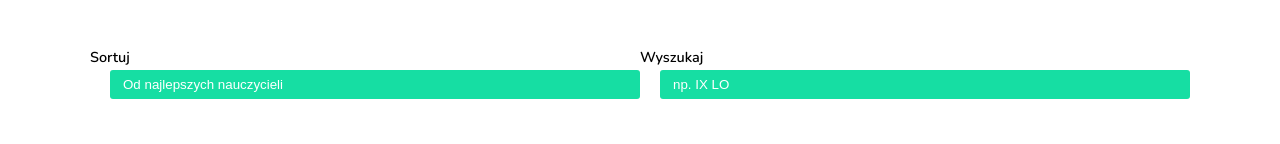
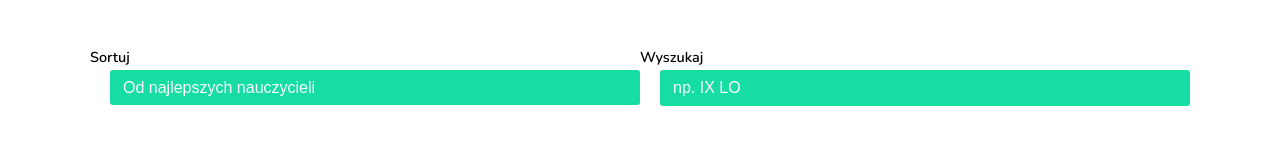
Before and after one commit to Ilnicki010/justFindSchool, a Vue app: page / in a window 1280 px wide. Shown: the part 938-1082 px from the top of the page. Built offline with nearby package versions, Linux system fonts and the light colour scheme; no server answers; some icons are missing.

Commit message:
serach and scroll prevent on add modal

```diff
--- a/package.json
+++ b/package.json
@@ -20,6 +20,7 @@
     "vue-content-loader": "^0.2.2",
     "vue-keep-alive-global": "^0.1.1",
     "vue-knob-control": "^1.6.0",
+    "vue-lazyload": "^1.3.2",
     "vue-recaptcha": "^1.2.0",
     "vue-recaptcha-v3": "^1.5.0",
     "vue-router": "^3.0.3"
--- a/src/App.vue
+++ b/src/App.vue
@@ -62,11 +62,16 @@ label {
   padding: 3px 0;
   font-size: 0.9rem;
 }
+input,
+textarea {
+  font-size: 16px;
+}
 select {
   -moz-appearance: none;
   -webkit-appearance: none;
   appearance: none;
   -webkit-appearance: none;
+  font-size: 16px;
 }
 input[type="range"] {
   -webkit-appearance: none;
--- a/src/components/schoolItem.vue
+++ b/src/components/schoolItem.vue
@@ -22,7 +22,7 @@
     </content-loader>-->
     <div v-if="loaded" class="schoolItemWrapper">
       <div class="main-part">
-        <div class="image" :style="{ backgroundImage: 'url(' + school.images[0] + ')' }"></div>
+        <div class="image" v-lazy:background-image="school.images[0]"></div>
         <div class="content">
           <h4>{{school.name}}</h4>
           <p>{{school.adress}} {{school.city}}</p>
--- a/src/components/schoolList.vue
+++ b/src/components/schoolList.vue
@@ -53,6 +53,14 @@ export default {
   },
   computed: {
     orderedSchools() {
+      if (this.searchInput.length >= 2) {
+        return this.allSchools.filter(item => {
+          return this.searchInput
+            .toLowerCase()
+            .split(" ")
+            .every(v => item.name.toLowerCase().includes(v));
+        });
+      }
       return _.orderBy(this.allSchools, `ratesAvg.${this.sort}`, "desc");
     }
   },
@@ -71,7 +79,7 @@ export default {
     display: flex;
     align-items: center;
     width: 100%;
-    padding: 0 20px 35px;
+    padding: 0 13px 35px;
     flex-direction: column;
     div {
       width: 100%;
@@ -86,7 +94,7 @@ export default {
       flex: 3;
       background: #16dea3;
       color: #fff;
-      padding: 7px 7px 7px 13px;
+      padding: 9px 9px 9px 13px;
       border-radius: 3px;
       outline: none;
       border: 0;
--- a/src/main.js
+++ b/src/main.js
@@ -1,6 +1,10 @@
 import Vue from 'vue';
+import VueLazyload from 'vue-lazyload'
 import App from './App.vue';
 import router from './router';
+
+
+Vue.use(VueLazyload);
 
 Vue.config.productionTip = false;
 
--- a/src/views/schoolFullInfo.vue
+++ b/src/views/schoolFullInfo.vue
@@ -88,9 +88,11 @@ export default {
     },
     openModal() {
       this.rateModal = true;
+      document.body.style.overflowY = "hidden";
     },
     closeModal() {
       this.rateModal = false;
+      document.body.style.overflowY = "scroll";
     }
   },
   watch: {
```
Also changed, not shown: 1 other file (tests, documents, lock files or other folders).
